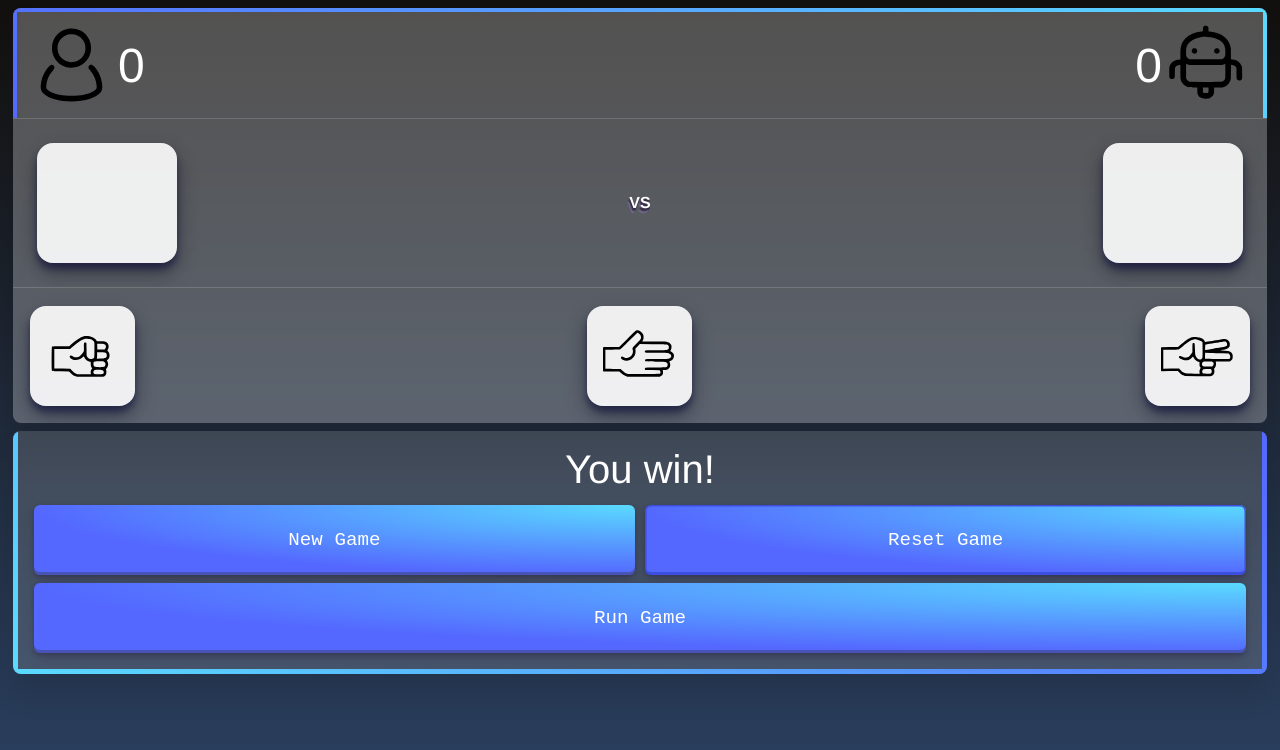
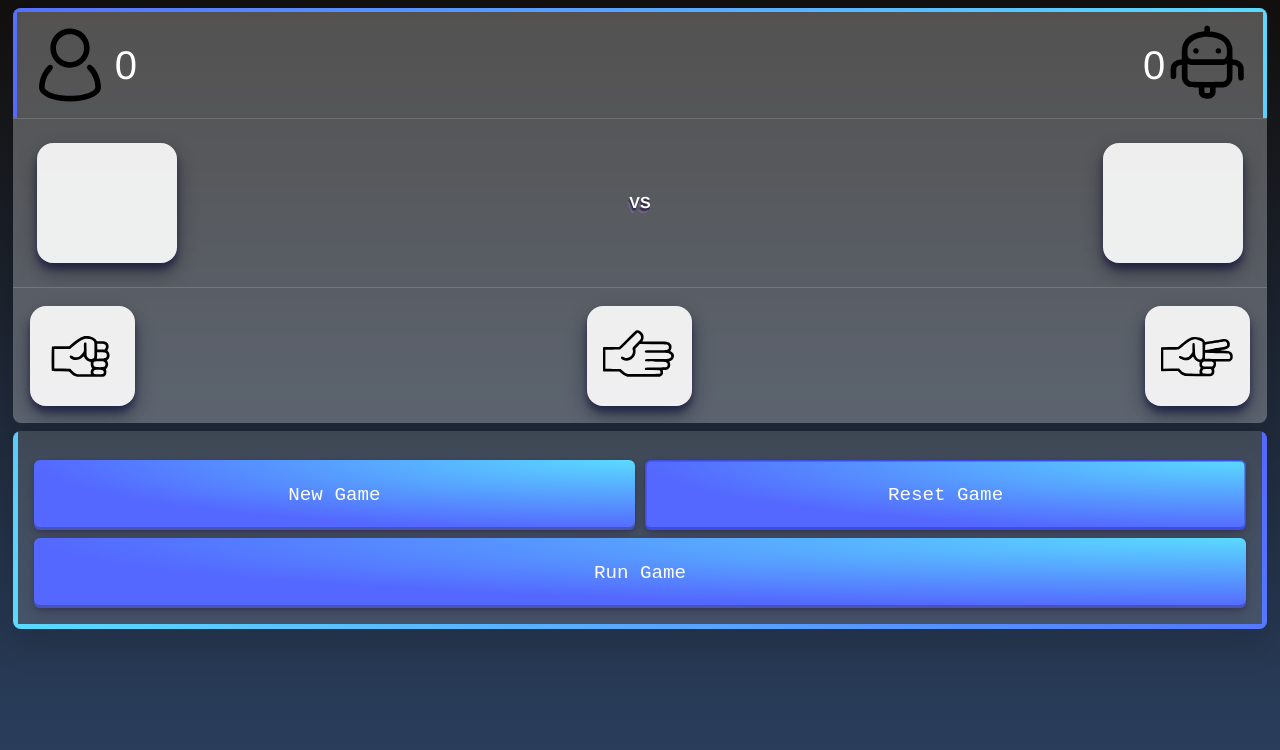
Before and after one commit to JakubJurkian/Rock-Paper-Scissors, a website: page index.html in a window 1280 px wide. Both pictures are taken after a click on the button "Reset Game". Drawn offline with Linux system fonts and the light colour scheme.

Commit message:
added reset game logic

```diff
--- a/assets/scripts/script.js
+++ b/assets/scripts/script.js
@@ -3,7 +3,8 @@ const $paperBtn = $('.paper');
 const $scissorsBtn = $('.scissors');
 const $userChoiceImg = $('.user-choice-img');
 const $computerChoiceImg = $('.computer-choice-img');
-const $resultbtn = $('.result-btn');
+const $resetBtn = $('.reset-btn');
+const $resultBtn = $('.result-btn');
 const $resultText = $('.text-result');
 const $userAvatar = $('.user img');
 const $computerAvatar = $('.computer img');
@@ -38,6 +39,21 @@ const gameResult = (user, computer) => {
   ) {
     return 'You lost!';
   }
+};
+
+const newGame = () => {
+  playerChoice = null;
+  computerChoice = null;
+
+  if ($userChoiceImg.hasClass('choice-img-show') &&
+  $computerChoiceImg.hasClass('choice-img-show')) {
+    $userChoiceImg.removeClass('choice-img-show');
+    $computerChoiceImg.removeClass('choice-img-show');
+  }
+
+  $userChoiceImg.attr('src', `./assets/images/field.svg`);
+  $computerChoiceImg.attr('src', `./assets/images/field.svg`);
+  $resultText.text(null);
 };
 
 const updatePoints = (pointsField, points, avatar) => {
@@ -86,10 +102,19 @@ $rockBtn.on('click', () => selectHandler($userChoiceImg, 'rock'));
 $paperBtn.on('click', () => selectHandler($userChoiceImg, 'paper'));
 $scissorsBtn.on('click', () => selectHandler($userChoiceImg, 'scissors'));
 
-$resultbtn.on('click', () => {
+$resultBtn.on('click', () => {
   if (!userChoice) return;
 
   selectHandler($computerChoiceImg);
   $resultText.text(gameResult(userChoice, computerChoice));
   addingPoints(userChoice, computerChoice);
 });
+
+$resetBtn.on('click', () => {
+  newGame();
+  userPoints = 0;
+  computerPoints = 0;
+  $userPointsField.text(userPoints);
+  $computerPointsField.text(computerPoints);
+  $resetBtn.text('Reset Game');
+});
--- a/assets/styles/style.scss
+++ b/assets/styles/style.scss
@@ -38,7 +38,6 @@ img {
 
 .players {
   display: flex;
-  flex-direction: row;
   justify-content: space-between;
   align-items: center;
   border: 4px solid;
@@ -50,10 +49,10 @@ img {
 
 .user,
 .computer {
-  height: 90px;
-  width: 120px;
   display: flex;
   align-items: center;
+  height: 90px;
+  width: 160px;
 }
 
 .computer-points {
@@ -62,7 +61,12 @@ img {
 
 .user-points,
 .computer-points {
-  font-size: 3rem;
+  font-size: 2.5rem;
+  width: 90%;
+}
+
+.computer-points {
+  text-align: right;
 }
 
 .players-choices {
@@ -190,3 +194,9 @@ img {
   margin-bottom: 0.8rem;
   font-size: 2.5rem;
 }
+
+@media (max-width: 3rem) {
+  p {
+    font-size: 2rem;
+  }
+}
```
Also changed, not shown: assets/styles/style.css, 1 other file.
